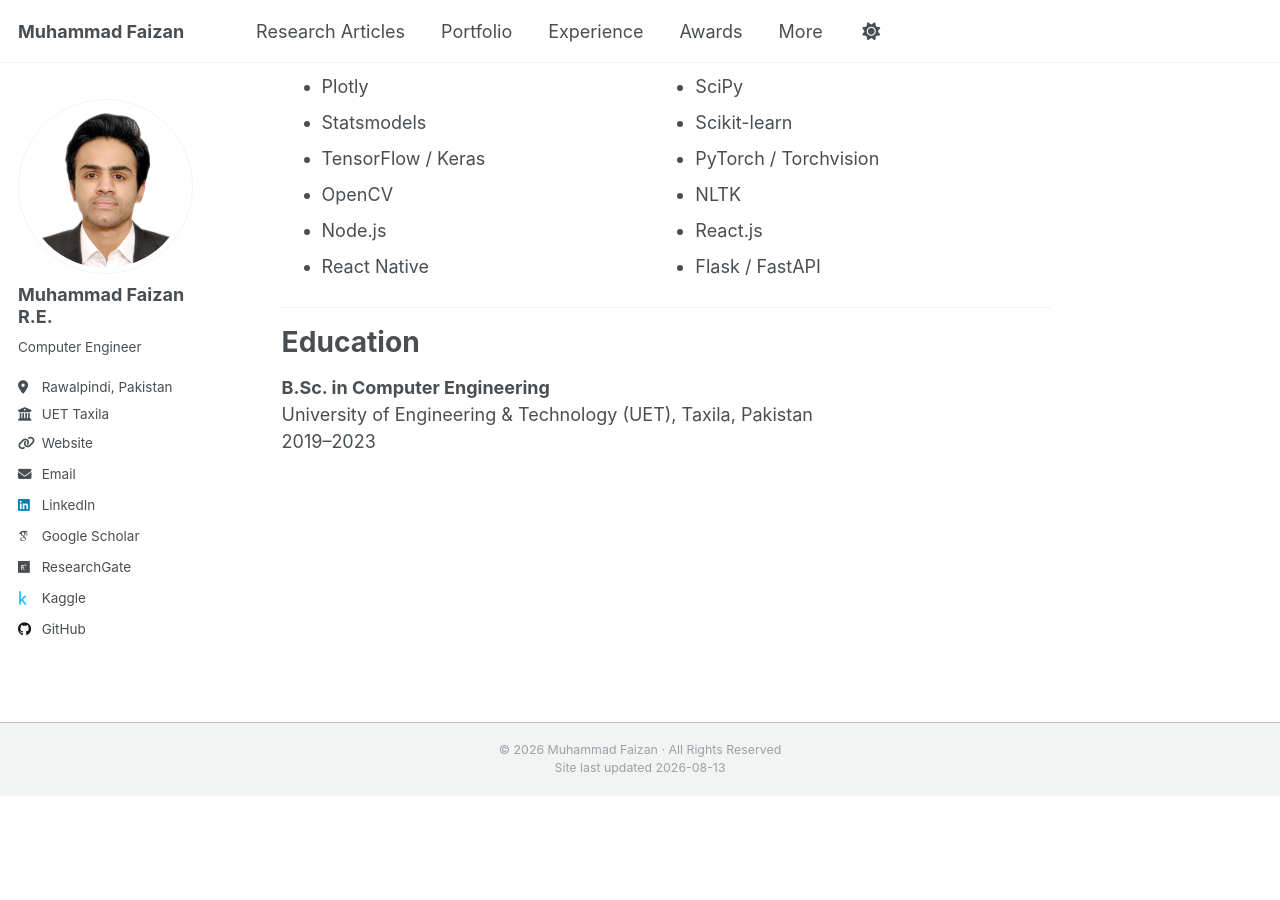
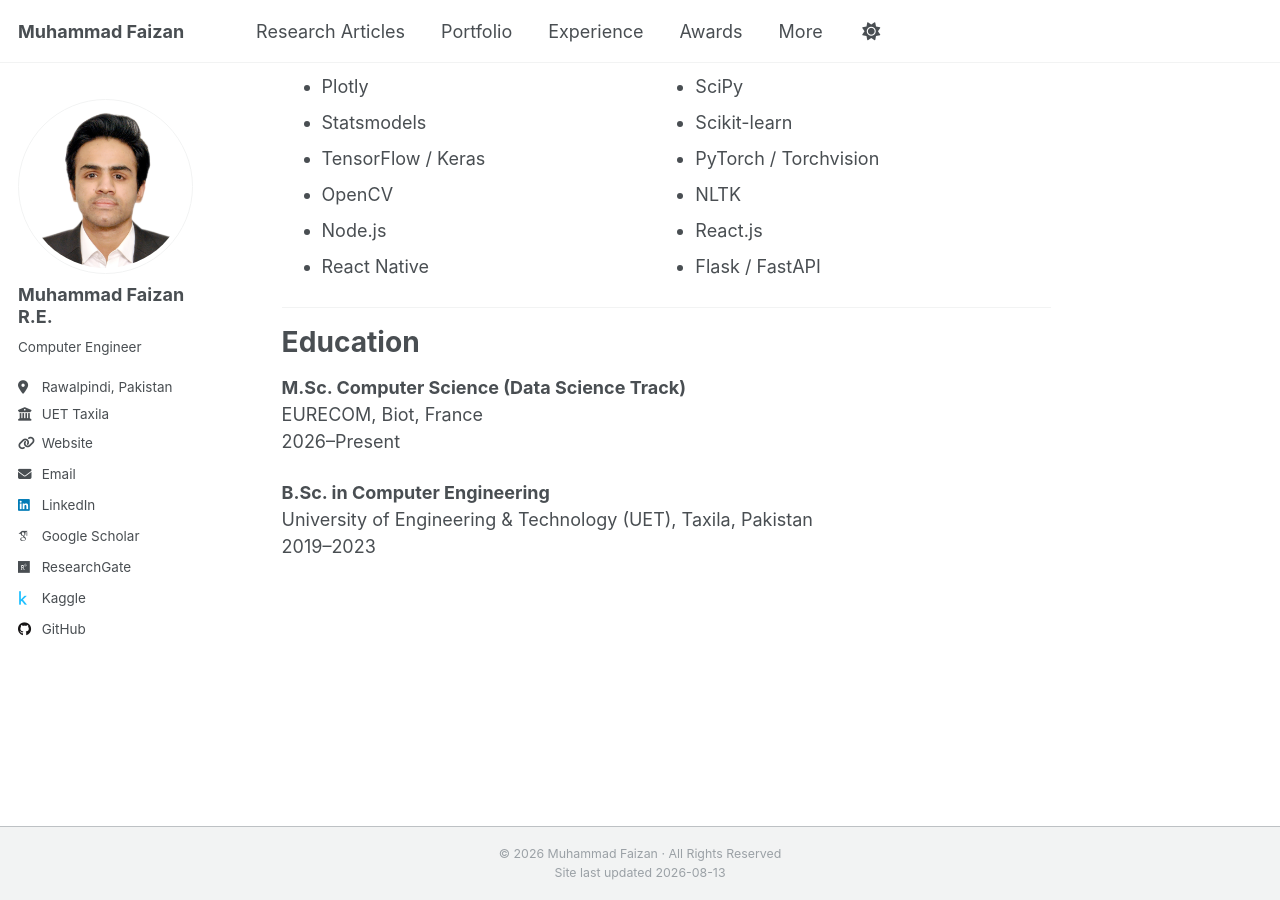
Before and after one commit to MuhammadFaizan99/MuhammadFaizan99.github.io, a Jekyll site: the page built from _pages/about.md, in a window 1280 px wide and 900 px high, scrolled down 1370 px. Built offline with Jekyll 4.4.1, drawn with Linux system fonts in a browser that asks for light colours; some web fonts are replaced; a script that is not in the unit is left out; before the commit the page ends 2166 px from its top, so only the background shows below that.

Commit message:
Update about.md

```diff
--- a/_pages/about.md
+++ b/_pages/about.md
@@ -78,6 +78,10 @@ Libraries & Frameworks
 Education
 ======
 
+**M.Sc. Computer Science (Data Science Track)**
+EURECOM, Biot, France
+2026–Present
+
 **B.Sc. in Computer Engineering**
 University of Engineering & Technology (UET), Taxila, Pakistan
 2019–2023
```
